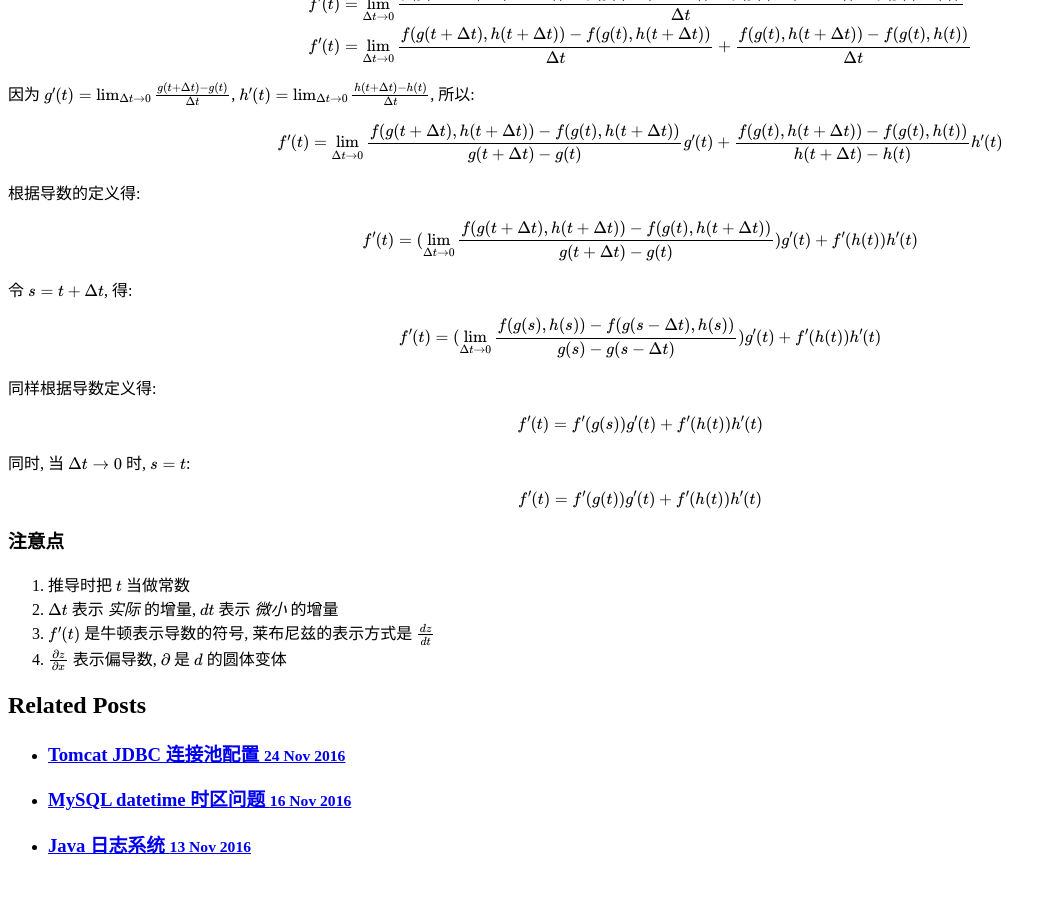
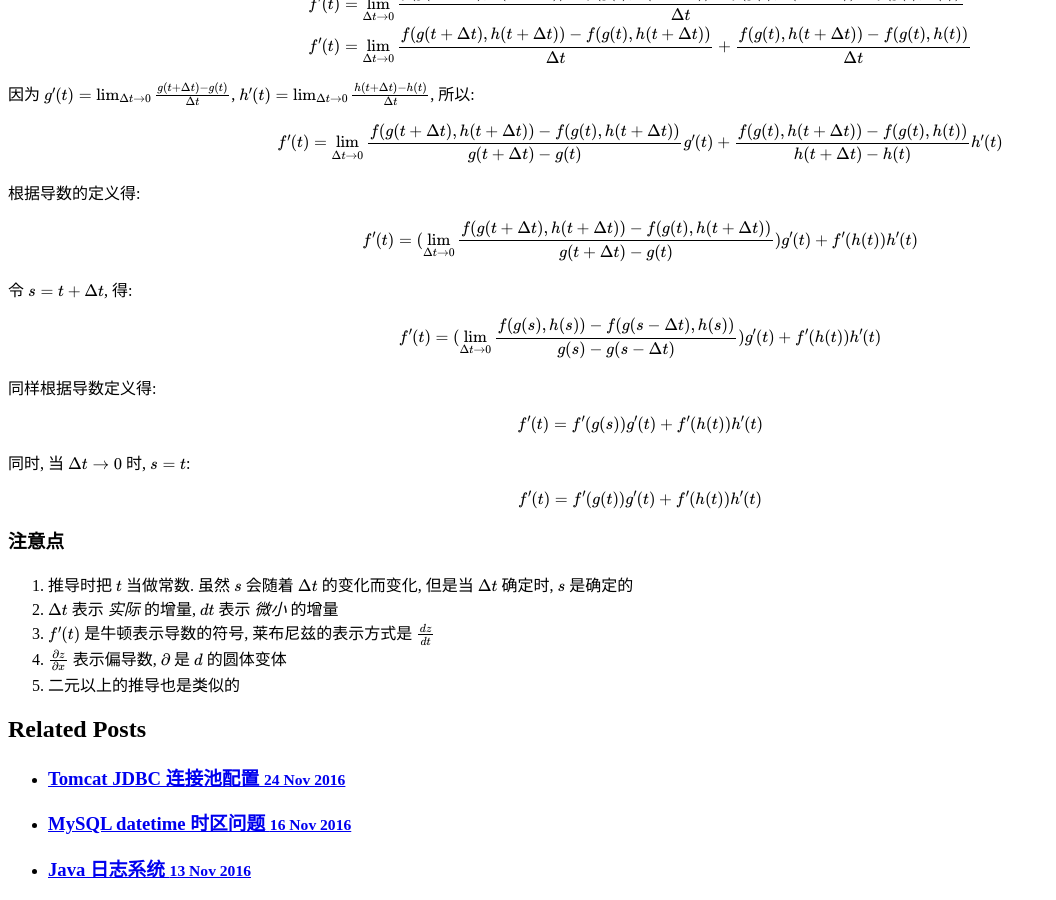
Before and after one commit to yoncise/yoncise.github.io, a Jekyll site: the page built from _posts/2017-02-03-二元链式法则推导.md, in a window 1280 px wide and 900 px high, scrolled down 579 px. Shown: the whole window, without its empty margins (0-1056 px from the left). Built offline with Jekyll 4.4.1, drawn with Linux system fonts in a browser that asks for light colours; formulas are drawn with MathJax 3; before the commit the page ends 1455 px from its top, so only the background shows below that.

Commit message:
small modification

```diff
--- a/_posts/2017-02-03-二元链式法则推导.md
+++ b/_posts/2017-02-03-二元链式法则推导.md
@@ -56,7 +56,8 @@ $$
 
 ### 注意点
 
-1. 推导时把 $$ t $$ 当做常数
+1. 推导时把 $$ t $$ 当做常数. 虽然 $$ s $$ 会随着 $$ \Delta t $$ 的变化而变化, 但是当 $$ \Delta t $$ 确定时, $$ s $$ 是确定的
 2. $$ \Delta t $$ 表示 *实际* 的增量, $$ dt $$ 表示 *微小* 的增量
 3. $$ f'(t) $$ 是牛顿表示导数的符号, 莱布尼兹的表示方式是 $$ \frac{dz}{dt} $$
 4. $$ \frac{\partial z}{\partial x} $$ 表示偏导数, $$ \partial $$ 是 $$ d $$ 的圆体变体
+5. 二元以上的推导也是类似的
```
